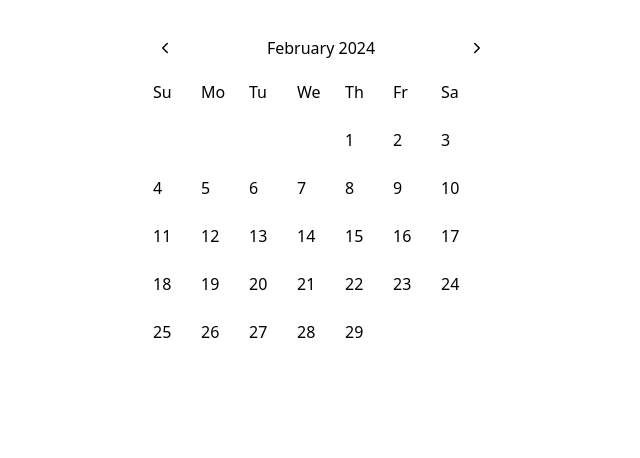
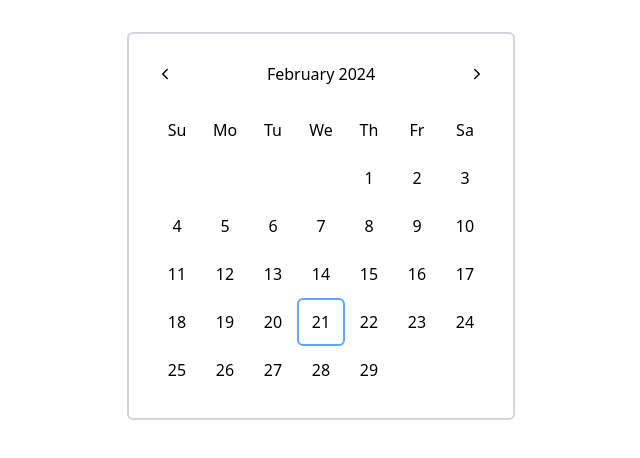
Before and after one commit to RuchiRay/date-range-picker, a React (Create React App) app: page / in a window 1280 px wide. Shown: the top 458 px of the page, without its empty margins (319-959 px from the left). Built offline with nearby package versions, Linux system fonts and the light colour scheme.

Commit message:
added years

```diff
--- a/src/components/DatesRenderer/DatesRenderer.tsx
+++ b/src/components/DatesRenderer/DatesRenderer.tsx
@@ -2,6 +2,10 @@ import React from "react";
 import { DatesRendererProps } from "./interface";
 
 export const DatesRenderer = ({ calenderData }: DatesRendererProps) => {
+  const date = new Date();
+  const currentDate = date.getDate();
+  console.log(currentDate);
+
   return (
     <div>
       {calenderData.map((week) => {
@@ -9,7 +13,13 @@ export const DatesRenderer = ({ calenderData }: DatesRendererProps) => {
           <div className="flex">
             {week.map((date) => {
               return (
-                <p className={`w-12 h-12 ${date.date === 0 && "opacity-0"}`}>
+                <p
+                  className={`w-12 h-12 flex justify-center items-center cursor-pointer rounded-md hover:bg-blue-100 hover:text-blue-600  ${
+                    date.date === 0 && "opacity-0"
+                  } ${
+                    date.date === currentDate && "border-2  border-blue-400"
+                  } `}
+                >
                   {date.date}
                 </p>
               );
--- a/src/components/WeekRenderer/WeekRenderer.tsx
+++ b/src/components/WeekRenderer/WeekRenderer.tsx
@@ -3,13 +3,13 @@ import React from "react";
 export const WeekRenderer = () => {
   return (
     <div className="flex">
-      <p className="w-12 h-12">Su</p>
-      <p className="w-12 h-12">Mo</p>
-      <p className="w-12 h-12">Tu</p>
-      <p className="w-12 h-12">We</p>
-      <p className="w-12 h-12">Th</p>
-      <p className="w-12 h-12">Fr</p>
-      <p className="w-12 h-12">Sa</p>
+      <p className="w-12 flex justify-center items-center h-12">Su</p>
+      <p className="w-12 h-12 flex justify-center items-center ">Mo</p>
+      <p className="w-12 h-12 flex justify-center items-center ">Tu</p>
+      <p className="w-12 h-12 flex justify-center items-center ">We</p>
+      <p className="w-12 h-12 flex justify-center items-center ">Th</p>
+      <p className="w-12 h-12 flex justify-center items-center ">Fr</p>
+      <p className="w-12 h-12 flex justify-center items-center ">Sa</p>
     </div>
   );
 };
--- /dev/null
+++ b/src/components/YearsRenderer/YearsRenderer.tsx
@@ -0,0 +1,40 @@
+import React, { useState } from "react";
+import { getYears } from "../../utils";
+import { YearsRendererProps } from "./interface";
+
+export const YearsRenderer = ({
+  currentYear,
+  setCurrentMonth,
+  setcurrentYear,
+  setshowOtherYears,
+}: YearsRendererProps) => {
+  const yearsData = getYears();
+  const handleChange = (month: number, year: number) => {
+    setcurrentYear(year);
+    setCurrentMonth(month);
+    setshowOtherYears(false);
+  };
+  return (
+    <div className="w-[336px] h-[288px] overflow-y-auto">
+      {yearsData.map((year) => {
+        return (
+          <div className="flex py-2 border-b-2 border-b-gray-300 border-dashed items-center gap-4">
+            <p>{year.year}</p>
+            <div className="flex flex-wrap">
+              {year.months.map((month) => {
+                return (
+                  <button
+                    onClick={() => handleChange(month, year.year)}
+                    className="cursor-pointer w-11 h-11 flex justify-center items-center rounded-md hover:bg-blue-100 hover:text-blue-600"
+                  >
+                    {month + 1}
+                  </button>
+                );
+              })}
+            </div>
+          </div>
+        );
+      })}
+    </div>
+  );
+};
--- /dev/null
+++ b/src/components/YearsRenderer/interface.ts
@@ -0,0 +1,6 @@
+export interface YearsRendererProps {
+  currentYear: number;
+  setCurrentMonth: React.Dispatch<React.SetStateAction<number>>;
+  setcurrentYear: React.Dispatch<React.SetStateAction<number>>;
+  setshowOtherYears: React.Dispatch<React.SetStateAction<boolean>>;
+}
--- a/src/components/calender/Calender.tsx
+++ b/src/components/calender/Calender.tsx
@@ -4,6 +4,7 @@ import { monthMap } from "./contants";
 import { IoChevronBackOutline, IoChevronForward } from "react-icons/io5";
 import { WeekRenderer } from "../WeekRenderer/WeekRenderer";
 import { DatesRenderer } from "../DatesRenderer/DatesRenderer";
+import { YearsRenderer } from "../YearsRenderer/YearsRenderer";
 export const Calender = () => {
   const date = new Date();
   const currentDate = date.getDate();
@@ -40,7 +41,7 @@ export const Calender = () => {
   }, [currentMonth, currentYear]);
 
   return (
-    <div className="flex m-auto  flex-col w-max items-center justify-center my-8">
+    <div className="flex m-auto border-2 rounded-md p-6 border-gray-300 border-solid  flex-col w-max items-center justify-center my-8">
       <div className="mb-4 w-full flex justify-between">
         <button
           className="hover:bg-gray-300 rounded-md w-6 flex justify-center items-center"
@@ -48,7 +49,10 @@ export const Calender = () => {
         >
           <IoChevronBackOutline />
         </button>
-        <button className="hover:bg-gray-300 rounded-md  px-4 py-1">
+        <button
+          onClick={() => setshowOtherYears(!showOtherYears)}
+          className="hover:bg-gray-300 cursor-pointer rounded-md  px-4 py-1"
+        >
           {monthMap[currentMonth]} {currentYear}
         </button>
         <button
@@ -58,10 +62,19 @@ export const Calender = () => {
           <IoChevronForward />
         </button>
       </div>
-      <div>
-        <WeekRenderer />
-        <DatesRenderer calenderData={calenderData} />
-      </div>
+      {showOtherYears ? (
+        <YearsRenderer
+          setcurrentYear={setcurrentYear}
+          setCurrentMonth={setcurrentMonth}
+          setshowOtherYears={setshowOtherYears}
+          currentYear={currentYear}
+        />
+      ) : (
+        <div>
+          <WeekRenderer />
+          <DatesRenderer calenderData={calenderData} />
+        </div>
+      )}
     </div>
   );
 };
--- a/src/utils.ts
+++ b/src/utils.ts
@@ -41,3 +41,15 @@ export const getCalenderData = (currentYear: number, currentMonth: string) => {
   calenderData.push(weekArray);
   return calenderData;
 };
+
+export const getYears = () => {
+  let yearsData = [];
+  for (let i = 1900; i <= 2100; i++) {
+    let year = {
+      year: i,
+      months: [0, 1, 2, 3, 4, 5, 6, 7, 8, 9, 10, 11],
+    };
+    yearsData.push(year);
+  }
+  return yearsData;
+};
```
